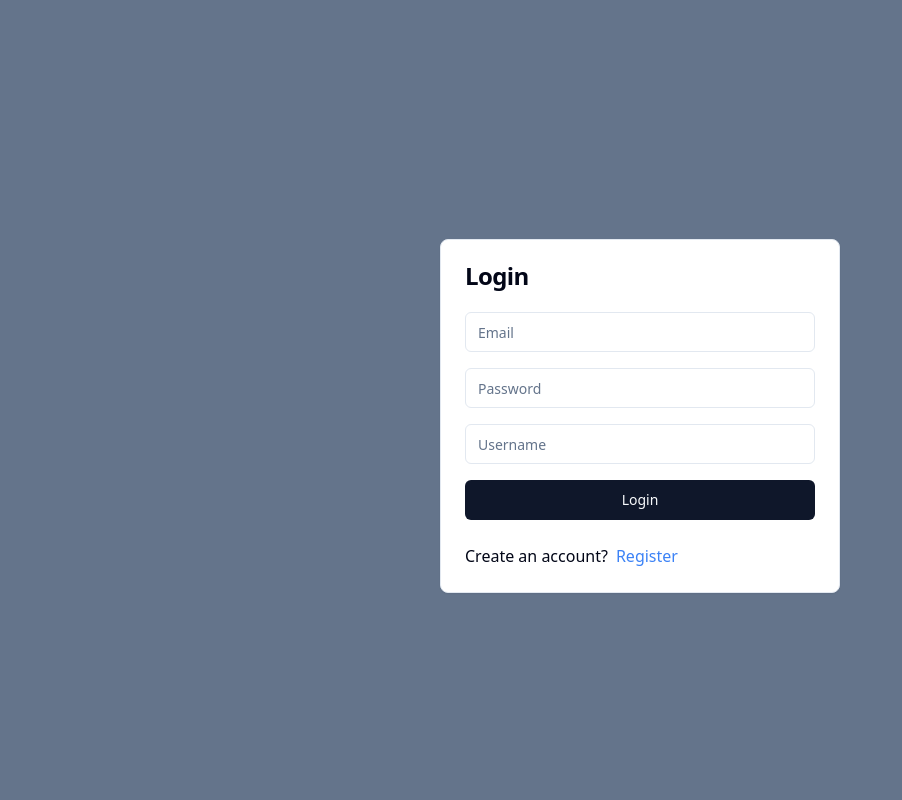
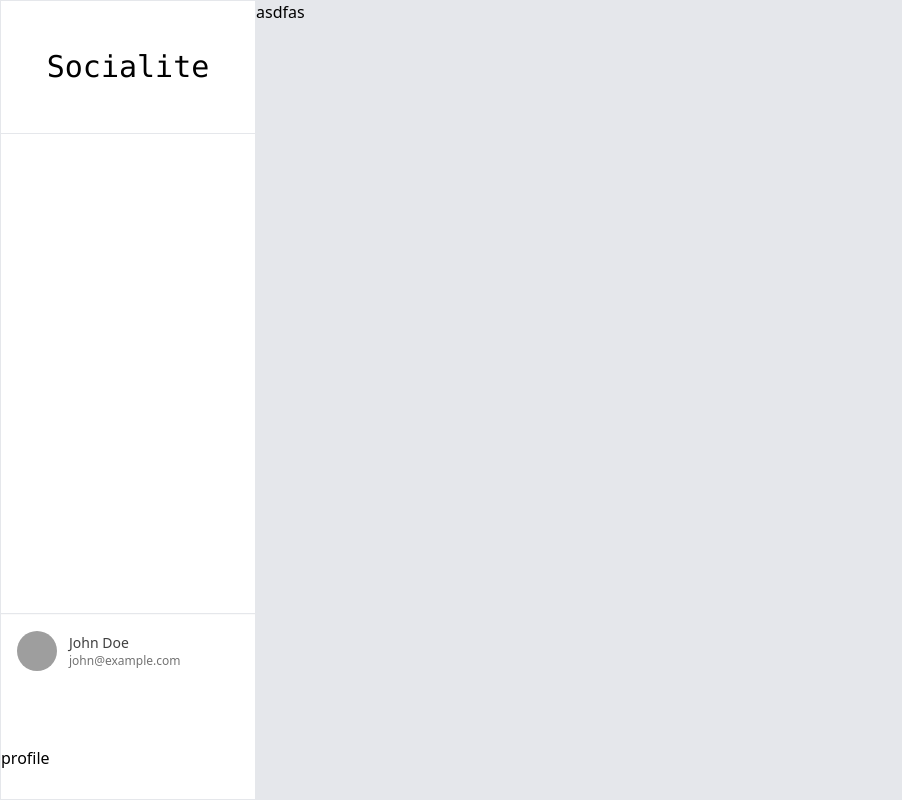
Before and after one commit to abhimanyujangid/Instagram-CLONE, a React (Vite) app in the folder frontend/instagram-clone/: page / in a window 1280 px wide. Before the commit this address led to /auth/login. Shown: the whole page, without its empty margins (0-902 px from the left). Built offline with nearby package versions, Linux system fonts and the light colour scheme; grey boxes are pictures that could not be loaded.

Commit message:
Enhance Login and Home components with improved layout and styling; add CardDescription for better user guidance; update AppRoutes to simplify profile access

```diff
--- a/frontend/instagram-clone/src/pages/Auth/Login.tsx
+++ b/frontend/instagram-clone/src/pages/Auth/Login.tsx
@@ -1,7 +1,7 @@
 import React, { useState, useEffect } from "react";
 import { Input } from "@/components/ui/input";
 import { Button } from "@/components/ui/button";
-import { Card, CardHeader, CardTitle, CardContent, CardFooter } from "@/components/ui/card";
+import { Card, CardHeader, CardTitle, CardContent, CardFooter, CardDescription } from "@/components/ui/card";
 import { login } from "../../features/auth/authSlice";
 import { useAppDispatch, useAppSelector } from "../../hooks/hook";
 import { LoginCredentials } from "../../types/AuthTypes";
@@ -67,9 +67,11 @@ console.log(isAuthenticated)
   };
 
   return (
+    <div className="flex items-center justify-center min-h-screen w-screen bg-gray-300">
     <Card className="w-[400px] mx-auto mt-8">
       <CardHeader>
-        <CardTitle>Login</CardTitle>
+        <CardTitle className="text-center">Socialize</CardTitle>
+        <CardDescription className="text-center">Connect with friends and share moments</CardDescription>
       </CardHeader>
       <form onSubmit={handleSubmit}>
         <CardContent className="space-y-4">
@@ -119,6 +121,7 @@ console.log(isAuthenticated)
         </CardFooter>
       </form>
     </Card>
+  </div>
   );
 };
 
--- a/frontend/instagram-clone/src/pages/Home/Home.tsx
+++ b/frontend/instagram-clone/src/pages/Home/Home.tsx
@@ -2,7 +2,27 @@ import React from 'react'
 
 const Home = () => {
   return (
-    <div>Home</div>
+    <div className='home flex w-full h-screen'>
+      <div className='home__left border w-1/5'>
+        <div className='home__left__top  h-1/6 justify-center flex items-center text-3xl border-b font-mono'>Socialite</div>
+        <div className='home__left__middle  h-3/5 '>
+
+        </div>
+        <div className='home__left__bottom h-1/6 border-t   items-center'>
+          <div className="p-4 border-t border-neutral-200/20">
+            <div className="flex items-center">
+              <img src="https://avatar.iran.liara.run/public" alt="User" className="w-10 h-10 rounded-full transition-opacity duration-300 opacity-100" loading="lazy" />
+              <div className="ml-3">
+                <p className="text-sm font-medium text-neutral-700">John Doe</p>
+                <p className="text-xs text-neutral-500">john@example.com</p>
+              </div>
+            </div>
+          </div>
+        </div>
+        <div>profile</div>
+      </div>
+      <div className='home__right bg-gray-200 w-4/5'>asdfas</div>
+    </div>
   )
 }
 
--- a/frontend/instagram-clone/src/routes/AppRoutes.tsx
+++ b/frontend/instagram-clone/src/routes/AppRoutes.tsx
@@ -20,17 +20,21 @@ const AppRoutes = () => (
       <Route
         path="/"
         element={
-          <ProtectedRoutes>
             <HomePage />
-          </ProtectedRoutes>
         }
       />
-      <Route
+      {/* <Route
         path="/profile"
         element={
           <ProtectedRoutes>
             <ProfilePage />
           </ProtectedRoutes>
+        }
+      /> */}
+        <Route
+        path="/profile"
+        element={
+            <ProfilePage />
         }
       />
 
```
Also changed, not shown: frontend/instagram-clone/src/pages/Home/Feed.tsx (added, +9 -0 lines), 1 other file (tests, documents, lock files or other folders).
